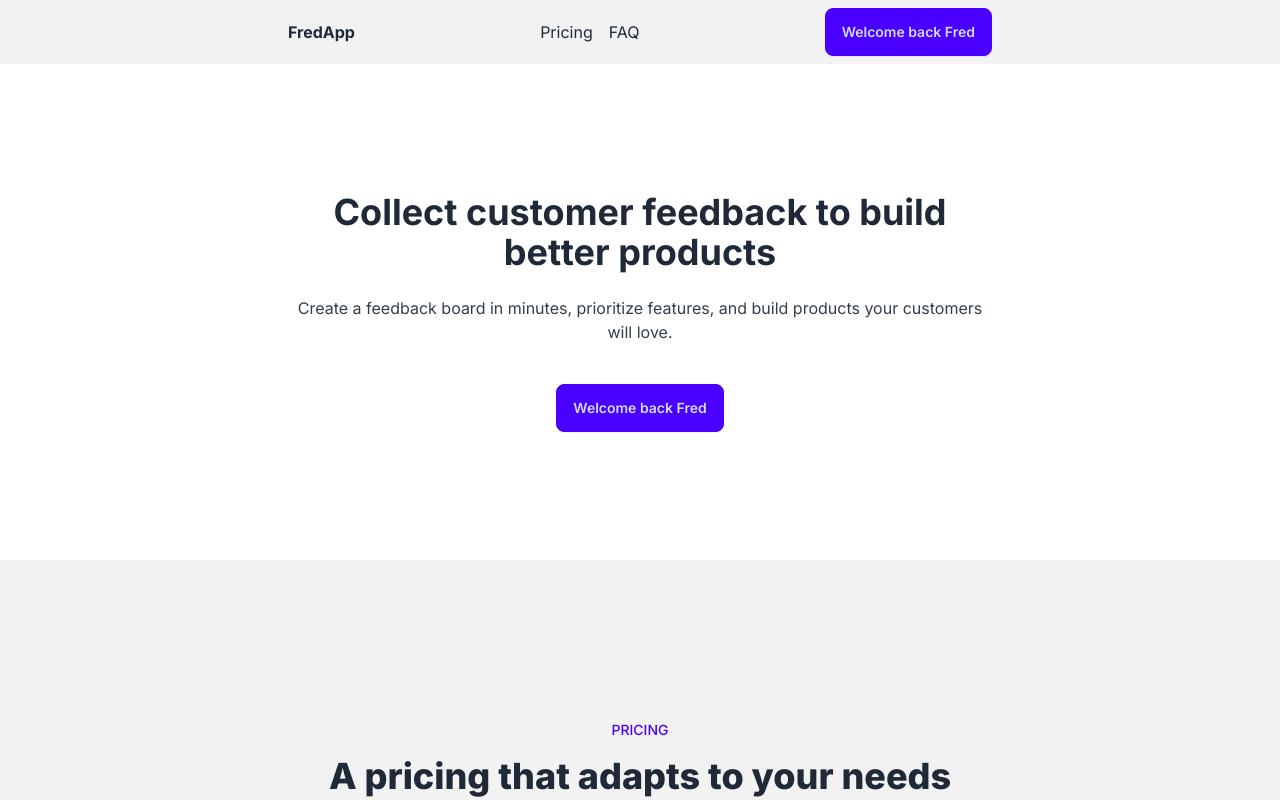
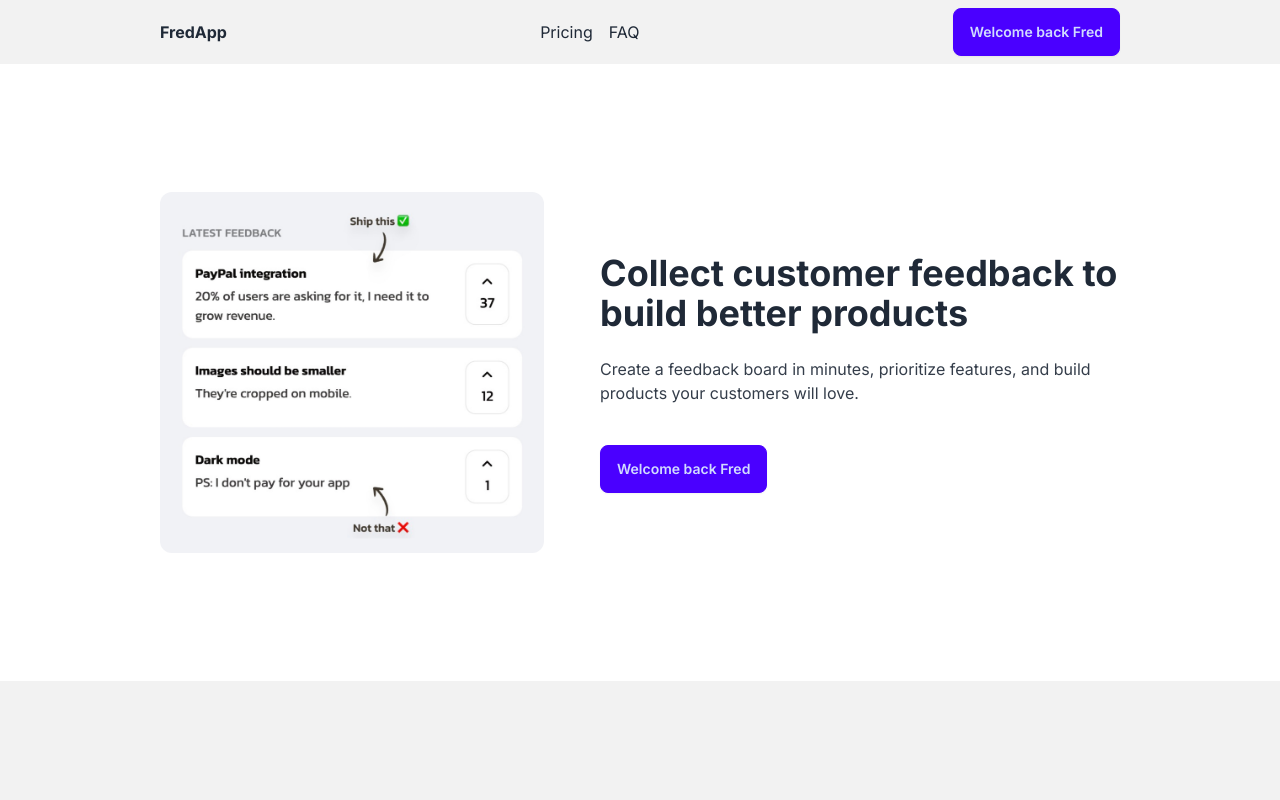
Before and after one commit to codenkill/fredfirstapplication, a Next.js app: page / in a window 1280 px wide. Shown: the top 800 px of the page. Built offline with nearby package versions, Linux system fonts and the light colour scheme.

Commit message:
Image Hero section

```diff
--- a/app/page.js
+++ b/app/page.js
@@ -2,6 +2,8 @@
 
 import ButtonLogin from "@/components/ButtonLogin";
 import FAQListItem from "@/components/FAQListItem";
+import Image from "next/image";
+import productDemo from "@/app/productDemo.jpeg";
 
 export default function Home() {
   const isLoggedIn = true;
@@ -18,7 +20,7 @@
   <main>
     {/* HEADER */}
     <section className="bg-base-200">
-      <div className="max-w-3xl mx-auto flex justify-between items-center px-8 py-2">
+      <div className="max-w-5xl mx-auto flex justify-between items-center px-8 py-2">
         <div className="font-bold">FredApp</div>
         <div className="space-x-4 max-md:hidden">
           <a className="link link-hover" href="#pricing">Pricing</a>
@@ -30,7 +32,14 @@
       </div>
       </section>
     {/* HERO */}
-      <section className="px-8 text-center py-32 max-w-3xl mx-auto">
+      <section className="px-8 text-center lg:text-left py-32 max-w-5xl mx-auto flex flex-col lg:flex-row gap-14 items-center">
+      <Image
+        src={productDemo}
+        alt="Product demo"
+        className="w-96 rounded-xl"
+      />
+
+      <div>
       <h1 className="text-4xl font-bold mb-6">
         Collect customer feedback to build better products
       </h1>
@@ -38,6 +47,7 @@
         Create a feedback board in minutes, prioritize features, and build products your customers will love.
       </div>
       <ButtonLogin isLoggedIn={isLoggedIn} name={name} />
+      </div>
       </section>
 
     {/* PRICING */}
```
Also changed, not shown: app/productDemo.jpeg (added), public/productDemo.jpeg (added).
